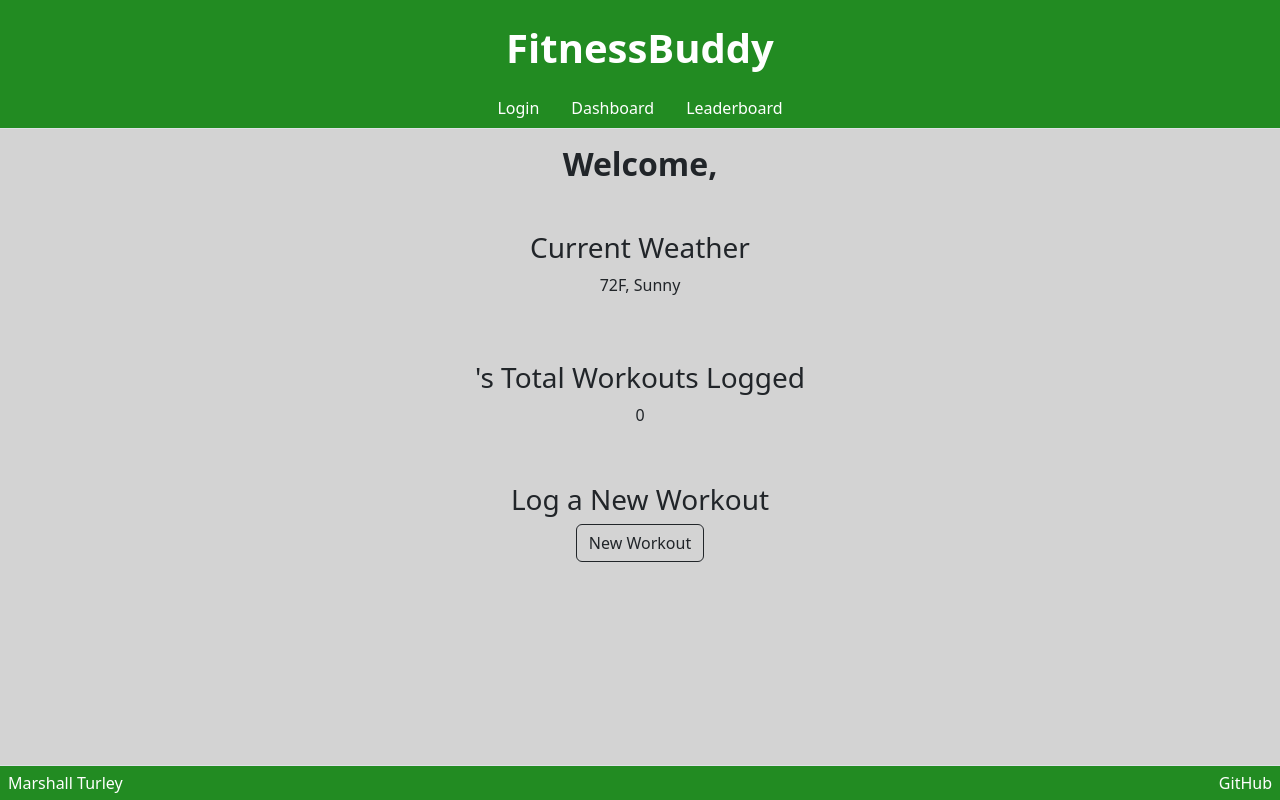
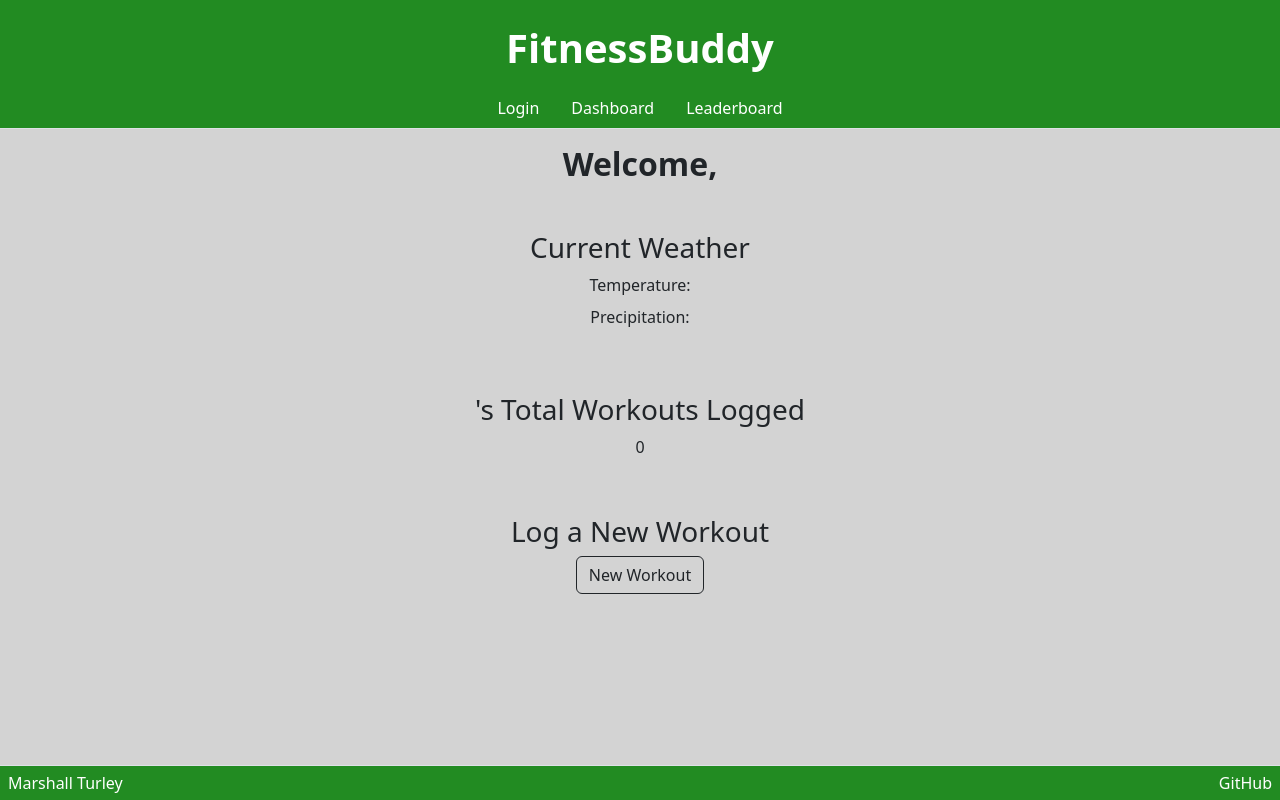
Before and after one commit to marshallturley/startup, a React (Vite) app: page /dashboard in a window 1280 px wide. Built offline with nearby package versions, Linux system fonts and the light colour scheme; no server answers.

Commit message:
Add 3rd party weather API

```diff
--- a/src/dashboard/dashboard.jsx
+++ b/src/dashboard/dashboard.jsx
@@ -7,7 +7,7 @@ export function Dashboard() {
 
     const [userName, setUserName] = useState('');
     const [totalWorkouts, setTotalWorkouts] =useState(0);
-    const [weather, setWeather] = useState({ temperature: '', conditions: ''});
+    const [weather, setWeather] = useState({ temperature: '', precipitation: ''});
 
     useEffect(() => {
         const storedUser = localStorage.getItem('userName');
@@ -17,8 +17,14 @@ export function Dashboard() {
     }, []);
 
     useEffect(() => {
-        const mockWeather = { temperature: '72F', conditions: 'Sunny' };
-        setWeather(mockWeather)
+        fetch('https://api.open-meteo.com/v1/forecast?latitude=40.2338&longitude=-111.6585&hourly=temperature_2m,precipitation&timezone=America%2FDenver&forecast_days=3&wind_speed_unit=mph&temperature_unit=fahrenheit&precipitation_unit=inch')
+            .then(res => res.json())
+            .then(data => {
+                setWeather({
+                    temperature: data.hourly.temperature_2m[0],
+                    precipitation: data.hourly.precipitation[0]
+                });
+            });
     }, []);
 
     useEffect(() => {
@@ -41,7 +47,8 @@ export function Dashboard() {
         <h2 className="mt-3 mb-5"><b>Welcome, {userName}</b></h2>
         <section className="text-center mb-5">
             <h3>Current Weather</h3>
-            <div className="my-2">{weather.temperature}, {weather.conditions}</div>
+            <div className="my-2">Temperature: {weather.temperature}</div>
+            <div className="my-2">Precipitation: {weather.precipitation}</div>
         </section>
         <section className="text-center mb-5">
             <h3 className="mt-2">{userName}'s Total Workouts Logged</h3>
```
